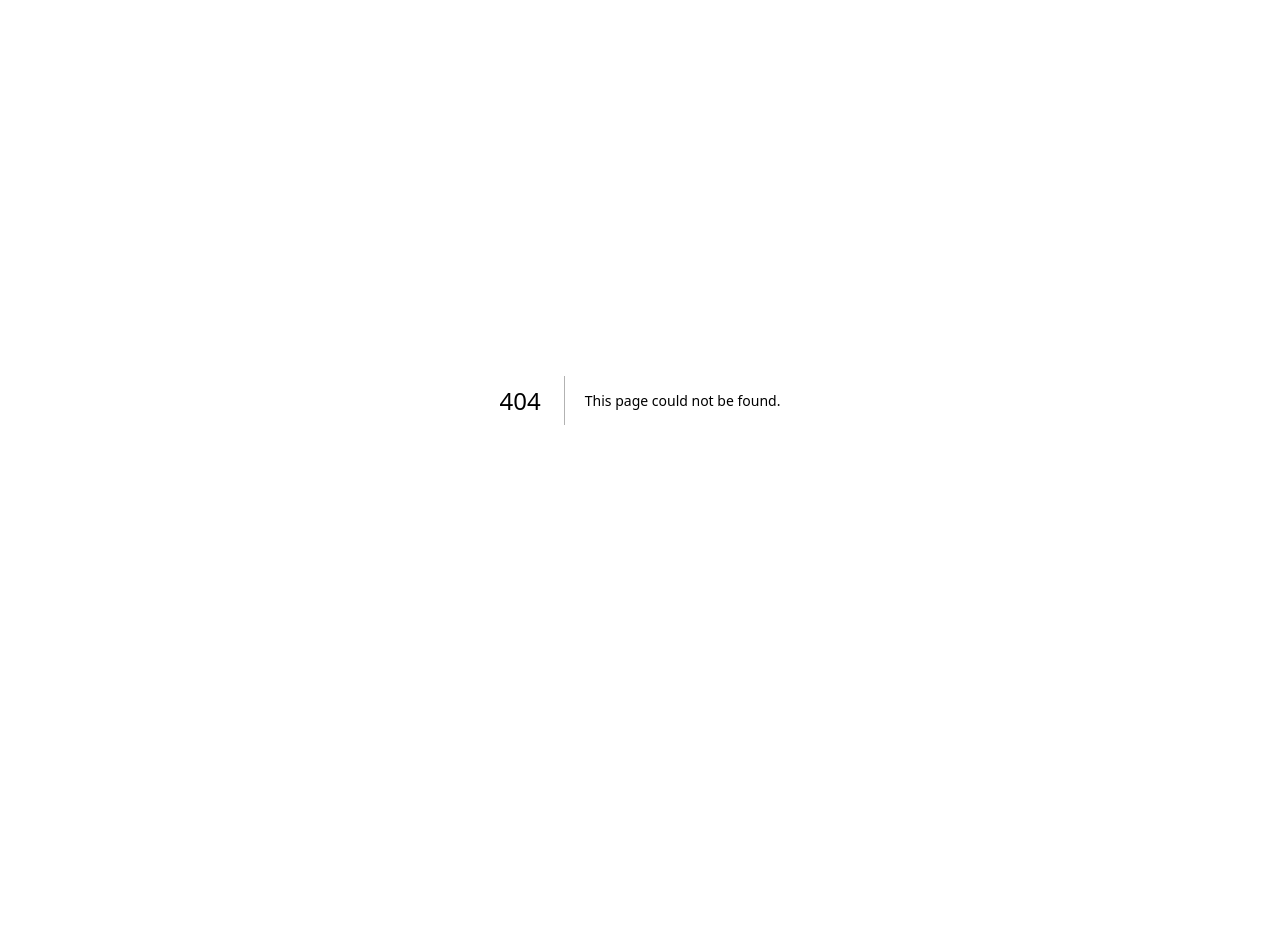
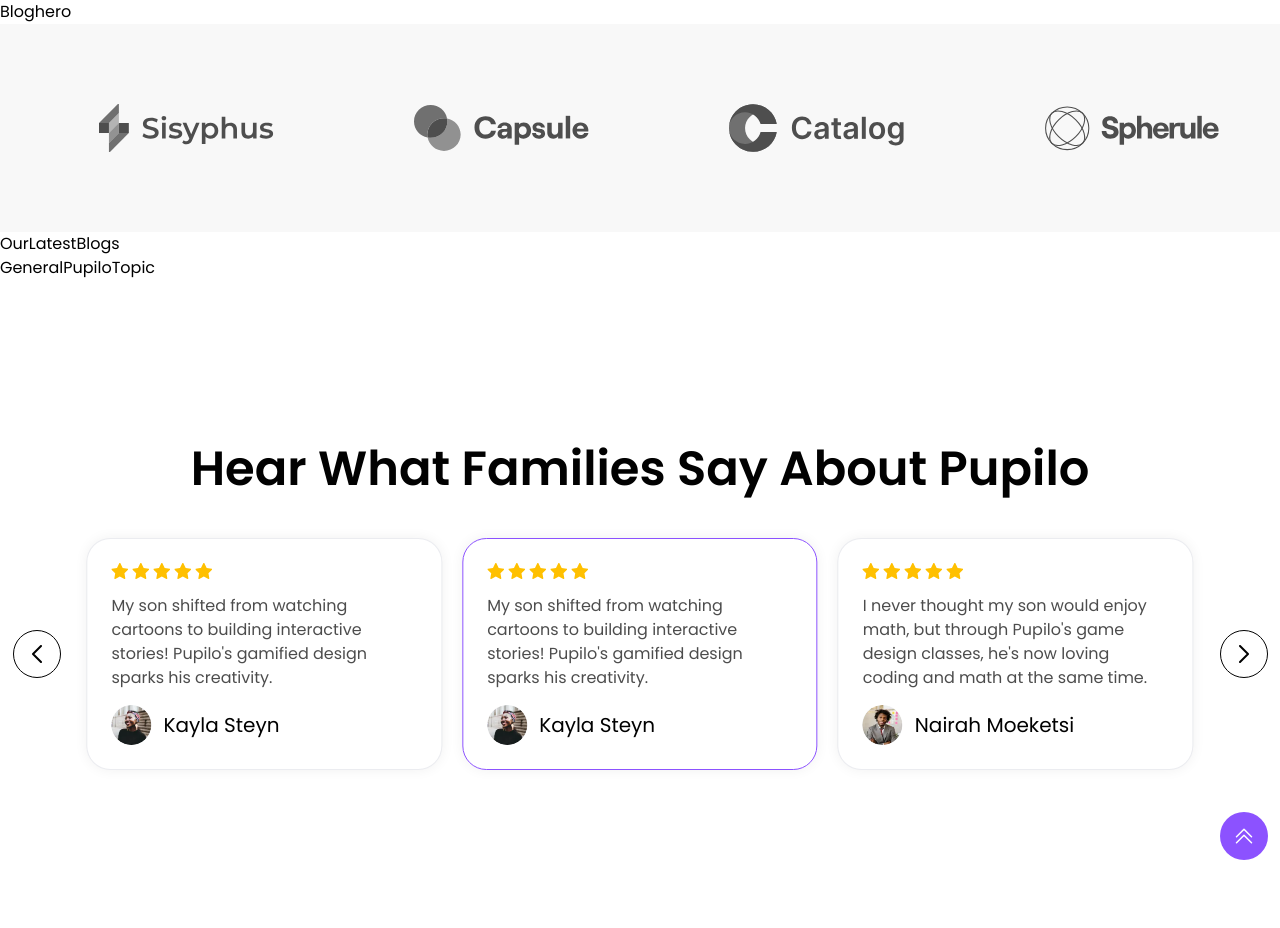
Before and after one commit to Pupiloinc/Pupilo, a Next.js app: page /blogs in a window 1280 px wide. Before the commit this address had no page. Shown: the top 928 px of the page. Before the commit the page ends 800 px from the top, so only its background shows below. Built offline with nearby package versions, Linux system fonts and the light colour scheme.

Commit message:
add blog page folder

```diff
--- /dev/null
+++ b/src/app/blogs/page.jsx
@@ -0,0 +1,26 @@
+import BlogHero from '@/components/blogs/BlogHero'
+import GeneralPupiloTopic from '@/components/blogs/GeneralPupiloTopic'
+import OurLatestBlogs from '@/components/blogs/OurLatestBlogs'
+import BackToTop from '@/components/common/BackToTop'
+import Footer from '@/components/common/Footer'
+import GetStarted from '@/components/common/GetStarted'
+import Reviews from '@/components/common/Reviews'
+import BrandMarquee from '@/components/home/BrandMarquee'
+import React from 'react'
+
+const page = () => {
+    return (
+        <>
+            <BlogHero />
+            <BrandMarquee/>
+            <OurLatestBlogs />
+            <GeneralPupiloTopic />
+            <Reviews />
+            <GetStarted />
+            <Footer />
+            <BackToTop />
+        </>
+    )
+}
+
+export default page
--- /dev/null
+++ b/src/components/blogs/BlogHero.jsx
@@ -0,0 +1,9 @@
+import React from 'react'
+
+const BlogHero = () => {
+  return (
+    <div>Bloghero</div>
+  )
+}
+
+export default BlogHero
--- /dev/null
+++ b/src/components/blogs/GeneralPupiloTopic.jsx
@@ -0,0 +1,9 @@
+import React from 'react'
+
+const GeneralPupiloTopic = () => {
+  return (
+    <div>GeneralPupiloTopic</div>
+  )
+}
+
+export default GeneralPupiloTopic
--- /dev/null
+++ b/src/components/blogs/OurLatestBlogs.jsx
@@ -0,0 +1,9 @@
+import React from 'react'
+
+const OurLatestBlogs = () => {
+  return (
+    <div>OurLatestBlogs</div>
+  )
+}
+
+export default OurLatestBlogs
--- a/src/components/common/Reviews.jsx
+++ b/src/components/common/Reviews.jsx
@@ -106,12 +106,12 @@ const Reviews = () => {
           </Swiper>
           <div className="max-xl:flex max-xl:justify-center max-xl:gap-5">
             <button
-              className="absolute prev-arrow max-xl:relative group xl:-left-16 xl:top-1/2 xl:-translate-y-1/2 z-10 bg-white border border-dark-black  rounded-full w-12 h-12 flex items-center justify-center  transition-all ease-linear duration-150 cursor-pointer hover:bg-purple hover:border-purple max-lg:hidden"
+              className="absolute prev-arrow max-xl:relative group xl:-left-16 xl:top-1/2 xl:-translate-y-1/2 z-10 bg-white border border-dark-black  rounded-full w-12 h-12 flex items-center justify-center  transition-all ease-linear duration-150 cursor-pointer hover:bg-purple hover:border-purple"
             >
               <Icons className="group-hover:!stroke-white stroke-dark-black duration-300 ease-linear transition-all" icon="prevArrow" />
             </button>
             <button
-              className="absolute next-arrow max-xl:relative group xl:-right-16 xl:top-1/2 xl:-translate-y-1/2 z-10 bg-white border border-dark-black rounded-full w-12 h-12 flex items-center justify-center  transition-all ease-linear hover:bg-purple hover:border-purple duration-150 cursor-pointer max-lg:hidden"
+              className="absolute next-arrow max-xl:relative group xl:-right-16 xl:top-1/2 xl:-translate-y-1/2 z-10 bg-white border border-dark-black rounded-full w-12 h-12 flex items-center justify-center  transition-all ease-linear hover:bg-purple hover:border-purple duration-150 cursor-pointer"
             >
               <Icons className="group-hover:!stroke-white stroke-dark-black duration-300 ease-linear transition-all" icon="nextArrow" />
             </button>
```
